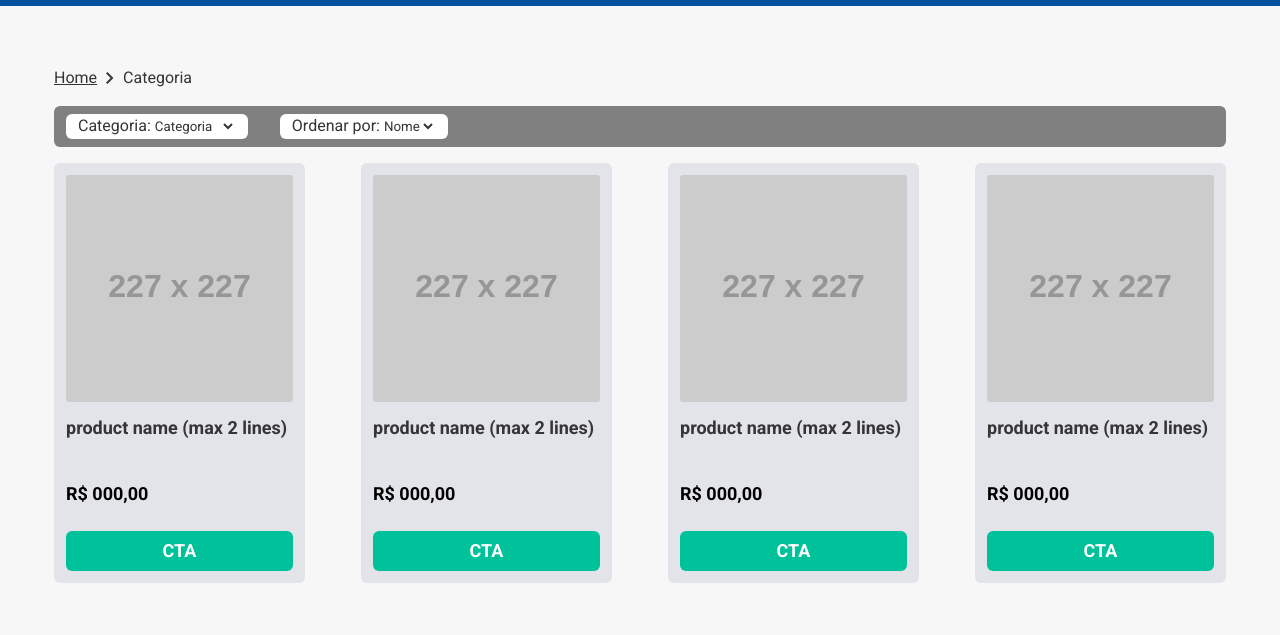
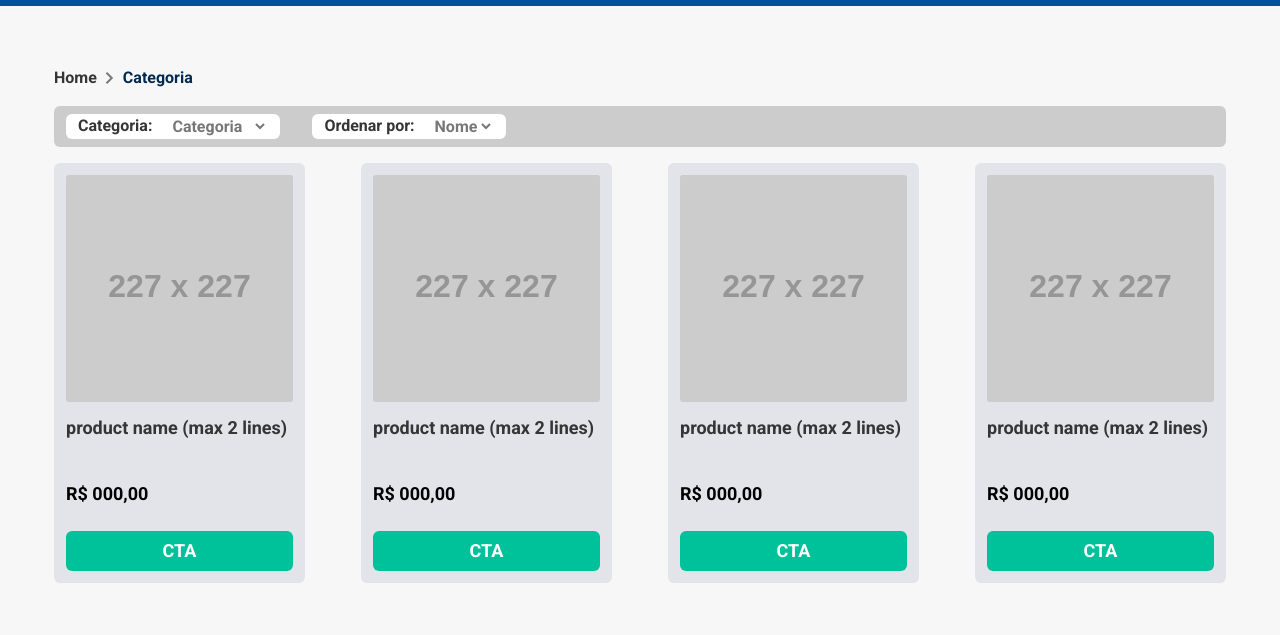
Before and after one commit to felipealmeidacorrea/fac-basic-ecommerce-01, a plain HTML site: page plp.html in a window 1280 px wide. Shown: the part 165-800 px from the top of the page. Drawn offline with nearby package versions, Linux system fonts and the light colour scheme; placeholder pictures from the web are drawn by us.

Commit message:
aplica estilos da PLP

```diff
--- a/sass/components/_plp.scss
+++ b/sass/components/_plp.scss
@@ -18,11 +18,26 @@
   span {
     display: flex;
   }
+
+  .home, .term {
+    @include text(16px, $text-pure-500, 700);
+     a {
+      text-decoration: none;
+     }
+  }
+
+  .material-symbols-outlined{
+    color: $text-dark-400;
+  }
+
+  .term{
+color: $secondary-pure-500;
+  }
 }
 
 .filters-and-order-by {
   justify-content: flex-start;
-  background-color: gray;
+  background-color: $high-dark;
   border-radius: 6px;
   padding: 8px 12px;
   flex-wrap: wrap;
@@ -37,12 +52,15 @@
   padding: 0 12px;
   display: flex;
   height: 25px;
+  gap: 16px;
 
   label {
+    @include text(16px, $text-pure-500, 700);
     padding-bottom: 2px;
   }
 
   select {
+    @include text(16px, $text-dark-400, 700);
     background-color: transparent;
     outline: none;
     display: flex;
```
Also changed, not shown: styles/style.css, 1 other file.
